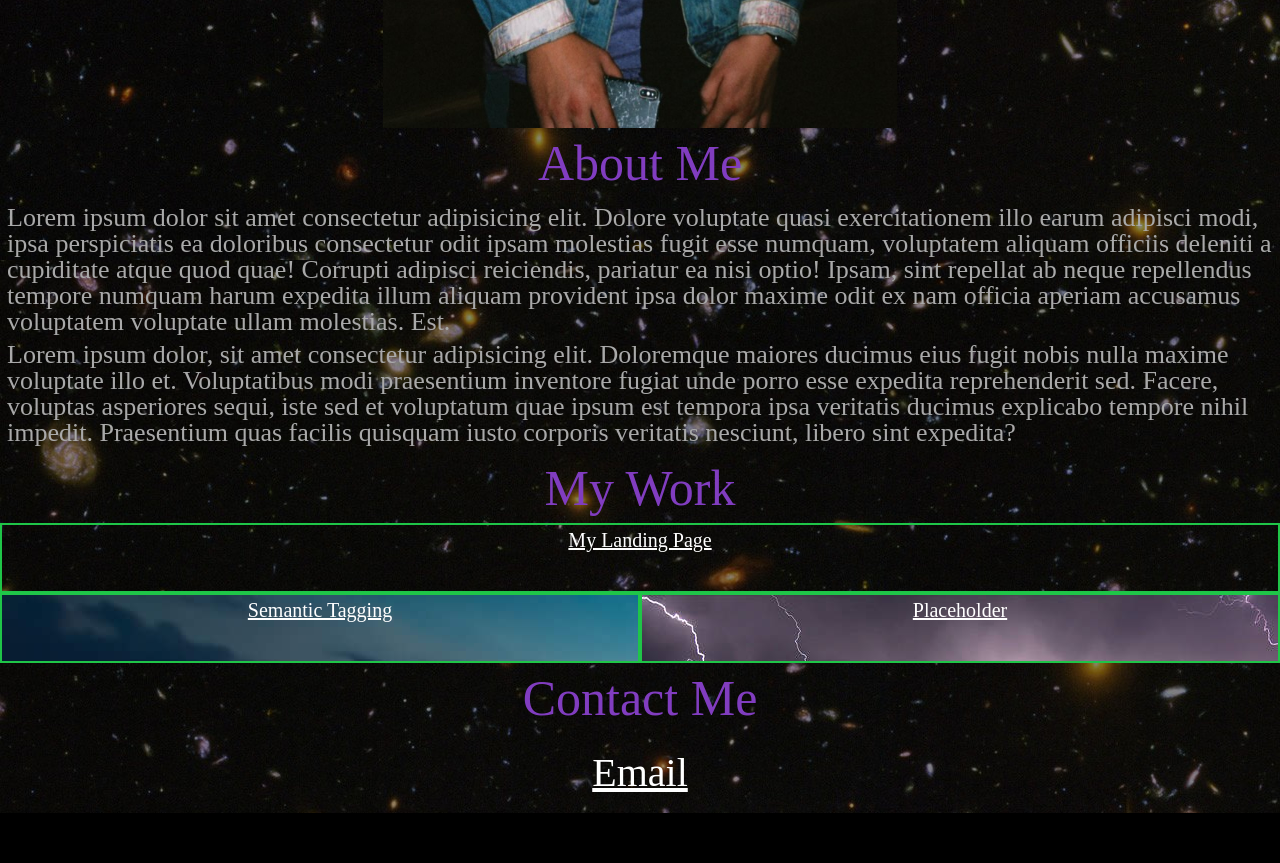
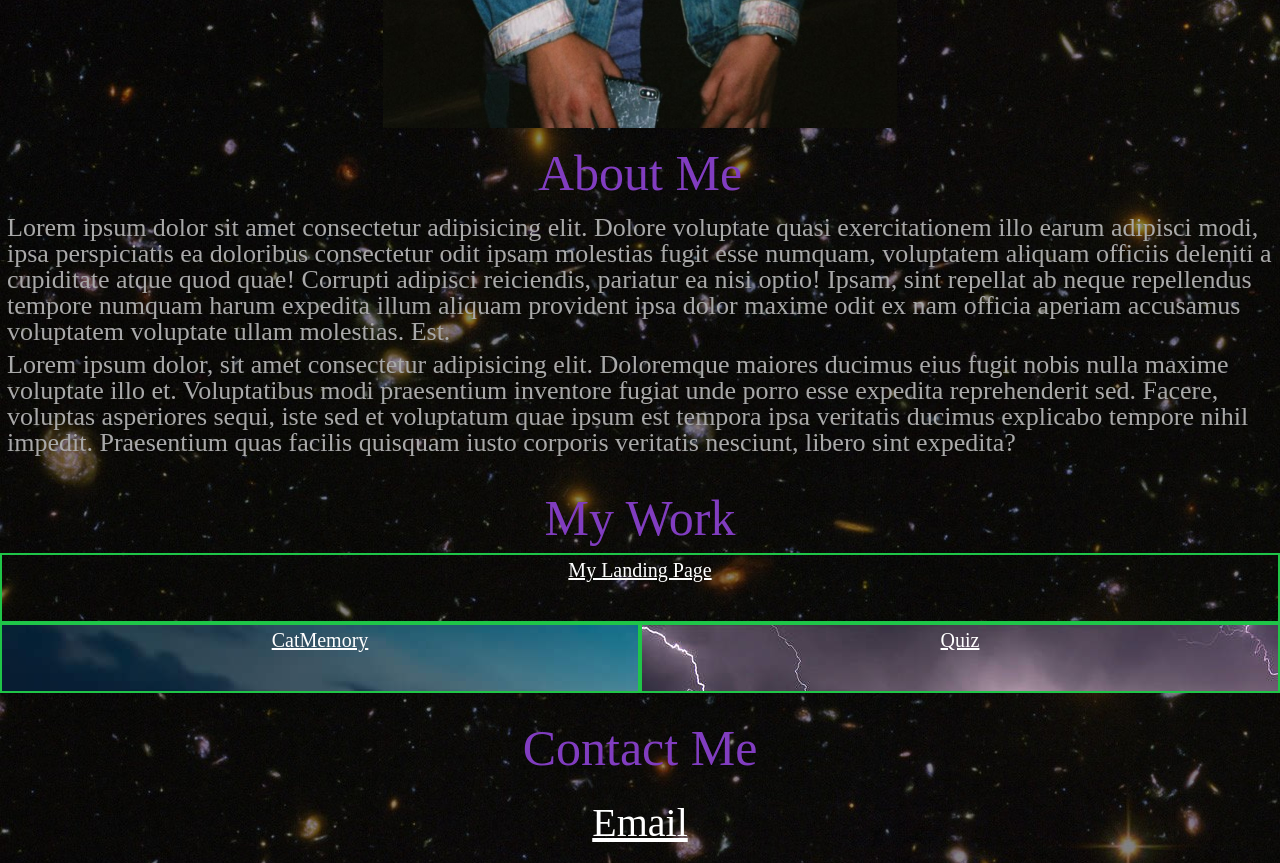
Before and after one commit to GHO5TS/Portfolio, a plain HTML site: page index.html in a window 1280 px wide. Shown: the part 640-1503 px from the top of the page. Before the commit the page ends 1453 px from the top, so only its background shows below. Drawn offline with Linux system fonts and the light colour scheme.

Commit message:
updated my sites

```diff
--- a/assets/style.css
+++ b/assets/style.css
@@ -103,7 +103,7 @@ header ul{
     font-size: 20px;
 }
 
-.semantic-tagging{
+.cat-memory{
     width: 50%;
     height: 70px;
     border: 2px solid rgb(31, 197, 72);
@@ -136,3 +136,12 @@ li a{
     display: inline-block;
     flex-wrap: wrap;
 }
+
+#work-links {
+    padding-top: 20px;
+    padding-bottom: 20px;
+}
+
+#about-me {
+    padding-top: 20px;
+}
--- a/index.html
+++ b/index.html
@@ -45,7 +45,7 @@
     </section>
 
 
-    <section>
+    <section id="work-links">
         <h2>
             <div id="my-work">My Work</div>
         </h2>
@@ -54,11 +54,11 @@
                 <div class="landing-page">
                     <a href="https://gho5ts.github.io/01-mini-project/">My Landing Page</a>
                 </div>
-                <div class="semantic-tagging">
-                    <a href="https://gho5ts.github.io/semantic-tagging-/">Semantic Tagging</a>
+                <div class="cat-memory">
+                    <a href="https://bretpeters3n.github.io/group-project-1-quick-getaway/">CatMemory</a>
                 </div>
                 <div class="pic">
-                    <a href="https://www.google.com/url?sa=i&url=https%3A%2F%2Fwww.facebook.com%2FUofMBootCamp%2F&psig=AOvVaw1OTkunIieuP90u6EX1xOnO&ust=1631826361703000&source=images&cd=vfe&ved=0CAsQjRxqFwoTCPiVv4rxgfMCFQAAAAAdAAAAABAk">Placeholder</a>
+                    <a href="https://gho5ts.github.io/quiz/">Quiz</a>
                 </div>
             </ul>
             </div>
```
